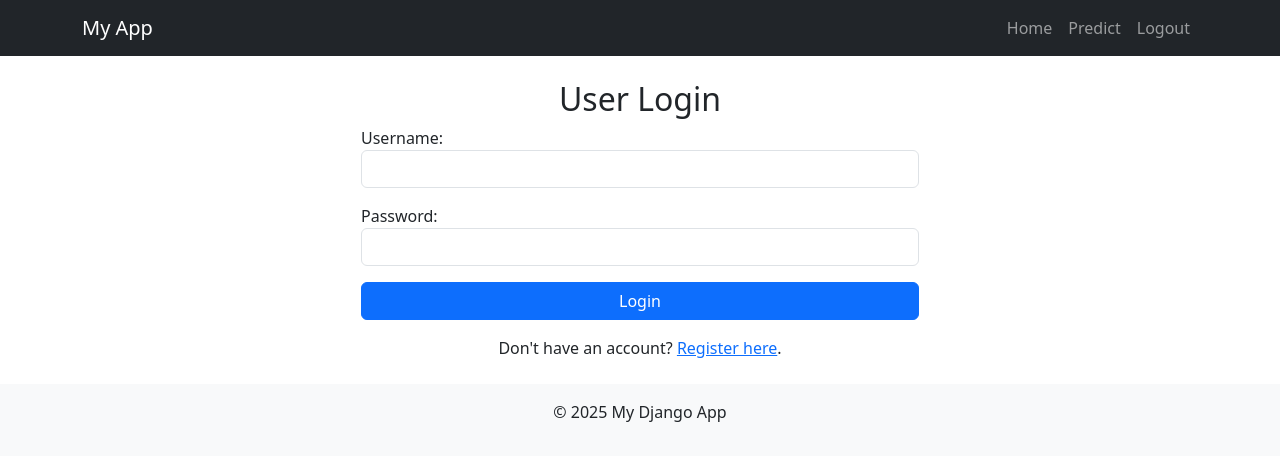
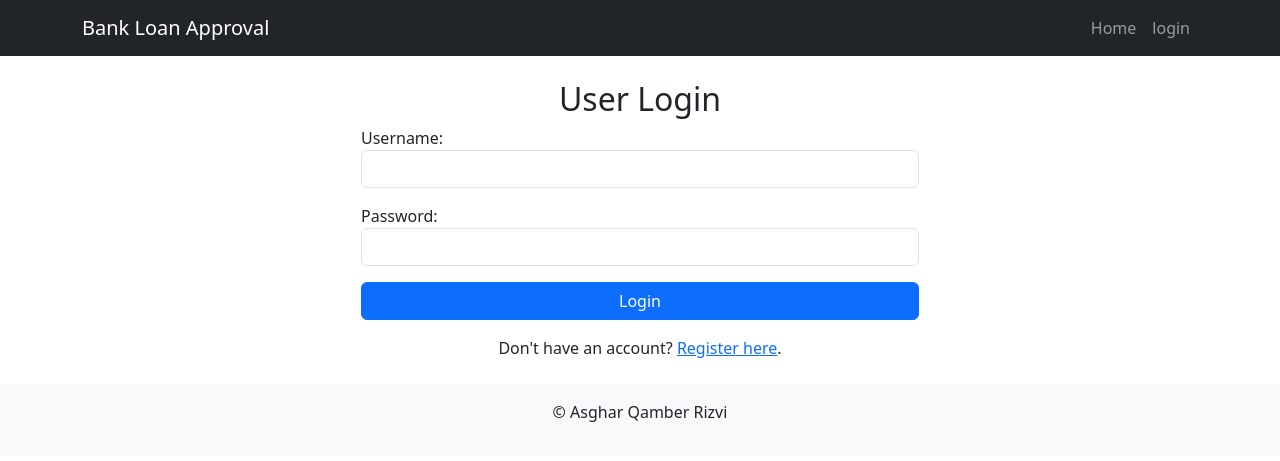
Before and after one commit to asghar-rizvi/Django-ML-Apps, a Django app: page /login-user/ in a window 1280 px wide. Shown: the top 461 px of the page. Run offline with Django 4.2, Linux system fonts and the light colour scheme; parts of the project's set-up code (start-up, migrations or seed data) failed here and were passed over.

Commit message:
Adding Notebook

```diff
--- a/Bank_Loan_approval/bank_loan/bank_loan/urls.py
+++ b/Bank_Loan_approval/bank_loan/bank_loan/urls.py
@@ -23,6 +23,7 @@ urlpatterns = [
     path('registeration-user/', registration_user, name = 'registeration'),
     path('login-user/', login_user, name = 'login'),
     path('predict/', predict_page, name = 'predict'),
+    path('logout-user/', logout_user, name = 'logout_user'),
 
     path('admin/', admin.site.urls),
 ]
--- a/Bank_Loan_approval/bank_loan/core/templates/base.html
+++ b/Bank_Loan_approval/bank_loan/core/templates/base.html
@@ -10,15 +10,19 @@
     <!-- Navbar -->
     <nav class="navbar navbar-expand-lg navbar-dark bg-dark">
         <div class="container">
-            <a class="navbar-brand" href="/">My App</a>
+            <a class="navbar-brand" href="/">Bank Loan Approval</a>
             <button class="navbar-toggler" type="button" data-bs-toggle="collapse" data-bs-target="#navbarNav">
                 <span class="navbar-toggler-icon"></span>
             </button>
             <div class="collapse navbar-collapse" id="navbarNav">
                 <ul class="navbar-nav ms-auto">
                     <li class="nav-item"><a class="nav-link" href="/">Home</a></li>
+                    {% if user.is_authenticated %}
                         <li class="nav-item"><a class="nav-link" href="/predict/">Predict</a></li>
-                        <li class="nav-item"><a class="nav-link" href="/logout/">Logout</a></li>
+                        <li class="nav-item"><a class="nav-link" href="/logout-user/">Logout</a></li>
+                    {% else %}
+                    <li class="nav-item"><a class="nav-link" href="/login-user/">login</a></li>
+                    {% endif %}
 
                 </ul>
             </div>
@@ -34,7 +38,7 @@
 
     <!-- Footer -->
     <footer class="text-center p-3 mt-4 bg-light">
-        <p>&copy; 2025 My Django App</p>
+        <p>&copy; Asghar Qamber Rizvi</p>
     </footer>
 
     <script src="https://cdn.jsdelivr.net/npm/bootstrap@5.3.0/dist/js/bootstrap.bundle.min.js"></script>
--- a/Bank_Loan_approval/bank_loan/core/templates/index.html
+++ b/Bank_Loan_approval/bank_loan/core/templates/index.html
@@ -62,7 +62,6 @@
                 <input type="number" class="form-control" name="max_open_credit">
             </div>
 
-            <!-- Home Ownership -->
             <div class="col-md-6">
                 <label class="form-label">Home Ownership</label>
                 <select class="form-select" name="home_ownership" required>
@@ -111,9 +110,9 @@
                                 $("#main-content").removeClass("blur");
                             }, 5000);
                         },
-                        error: function(xhr, status, error) {  // Improved error handling
+                        error: function(xhr, status, error) {
                             alert("An error occurred: " + error);
-                            console.error("AJAX error:", status, error, xhr.responseText); // Log the error details
+                            console.error("AJAX error:", status, error, xhr.responseText);
                         }
                     });
                 });
@@ -123,7 +122,6 @@
 
 <style>
     body {
-        background: url('https://source.unsplash.com/1600x900/?banking,money') no-repeat center center fixed;
         background-size: cover;
         font-family: 'Poppins', sans-serif;
     }
--- a/Bank_Loan_approval/bank_loan/core/views.py
+++ b/Bank_Loan_approval/bank_loan/core/views.py
@@ -4,18 +4,15 @@ from django.contrib.auth.models import User
 from django.contrib import messages
 from django.contrib.auth import login, authenticate, logout
 from django.contrib.auth.decorators import login_required
-import json
 from django.http import JsonResponse
-from django.views.decorators.csrf import csrf_exempt
 import numpy as np
 import joblib
 import os
 
+
 BASE_DIR = os.path.dirname(os.path.dirname(os.path.abspath(__file__)))
-
 MODEL_PATH = os.path.join(BASE_DIR, "core", "model", "loan_status_model.pkl")
 
-# Load the model
 if os.path.exists(MODEL_PATH):
     model = joblib.load(MODEL_PATH)
 else:
@@ -29,8 +26,6 @@ def predict_page(request):
             return JsonResponse({"error": "Model not loaded"}, status=500)
 
         try:
-            print("Received POST data:", request.POST.dict())  # 🔍 Debugging input
-
             current_loan_amount = float(request.POST.get("current_loan_amount", "0"))
             max_open_credit = float(request.POST.get("max_open_credit", "0"))
             credit_score = float(request.POST.get("credit_score", "0"))
@@ -40,7 +35,7 @@ def predict_page(request):
             years_in_current_job = float(years_in_current_job.replace("+", "").strip())
 
             term_str = request.POST.get("term", "").strip()
-            term = 1 if term_str == "Long Term" else 0  # Convert string to integer
+            term = 1 if term_str == "Long Term" else 0
 
             monthly_debt = float(request.POST.get("monthly_debt", "0"))
             years_credit_history = float(request.POST.get("years_credit_history", "0"))
@@ -54,8 +49,6 @@ def predict_page(request):
             home_mortgage = home_ownership == "Mortgage"
             home_own = home_ownership == "Own Home"
             home_rent = home_ownership == "Rent"
-
-            print("Making input...")
 
             input_data = np.array([[
                 current_loan_amount,
@@ -74,19 +67,30 @@ def predict_page(request):
                 home_mortgage,
                 home_own,
                 home_rent
-            ]], dtype=object)  # Ensure booleans stay booleans
-
-            print('Input ready:', input_data)
+            ]], dtype=object)
 
             prediction = model.predict(input_data)[0]
-            print("Prediction:", prediction)
+            prediction_text = "Approved" if prediction == 1 else "Rejected"
 
-            prediction_text = "Approved" if prediction == 1 else "Rejected"
+            try:
+                user_prediction = predict_user.objects.get(user=request.user)
+                user_prediction.credit_card_score = credit_score
+                user_prediction.loan_Status = prediction_text
+                user_prediction.save()
+
+            except predict_user.DoesNotExist:
+                predict_user.objects.create(
+                    user=request.user,
+                    credit_card_score=credit_score,
+                    loan_Status=prediction_text
+                )
+            except Exception as e:
+                print(f"Database update error: {e}")
 
             return JsonResponse({"result": prediction_text})
 
         except ValueError as ve:
-            print(f"❌ ValueError: {ve}")  # Debug the error
+            print(f"❌ ValueError: {ve}")
             return JsonResponse({"error": f"Invalid input data: {ve}"}, status=400)
 
         except Exception as e:
@@ -150,3 +154,7 @@ def login_user(request):
             return redirect('/login-user/')
 
     return render(request, 'login.html')
+
+def logout_user(request):
+    logout(request)
+    return redirect('/login-user/')
```
Also changed, not shown: Bank_Loan_approval/bank_loan/core/migrations/0001_initial.py (added), Bank_Loan_approval/bank_loan/db.sqlite3, 1 other file.
